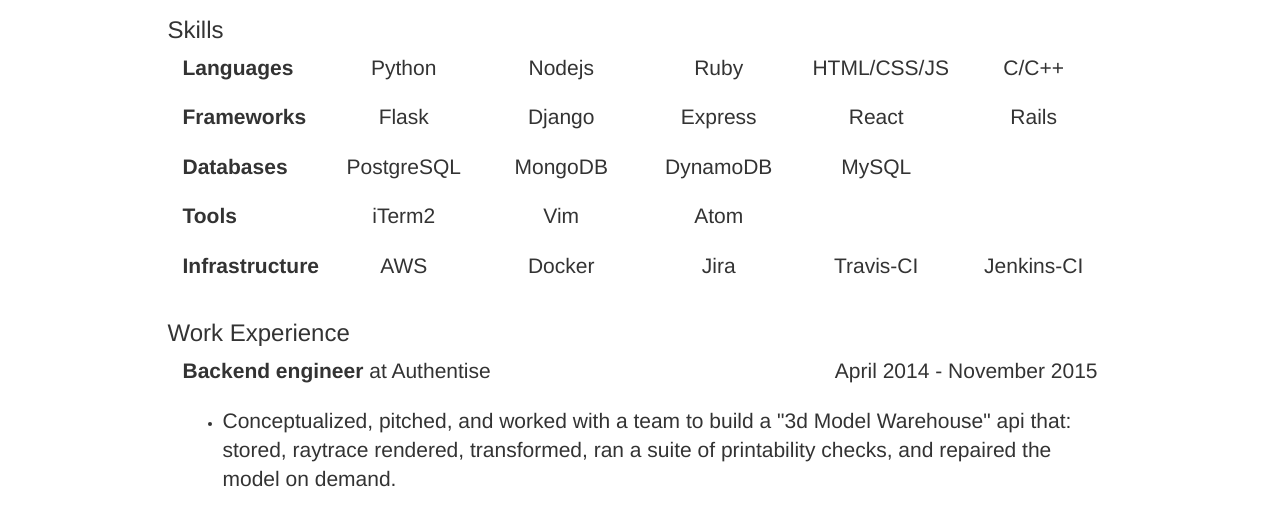
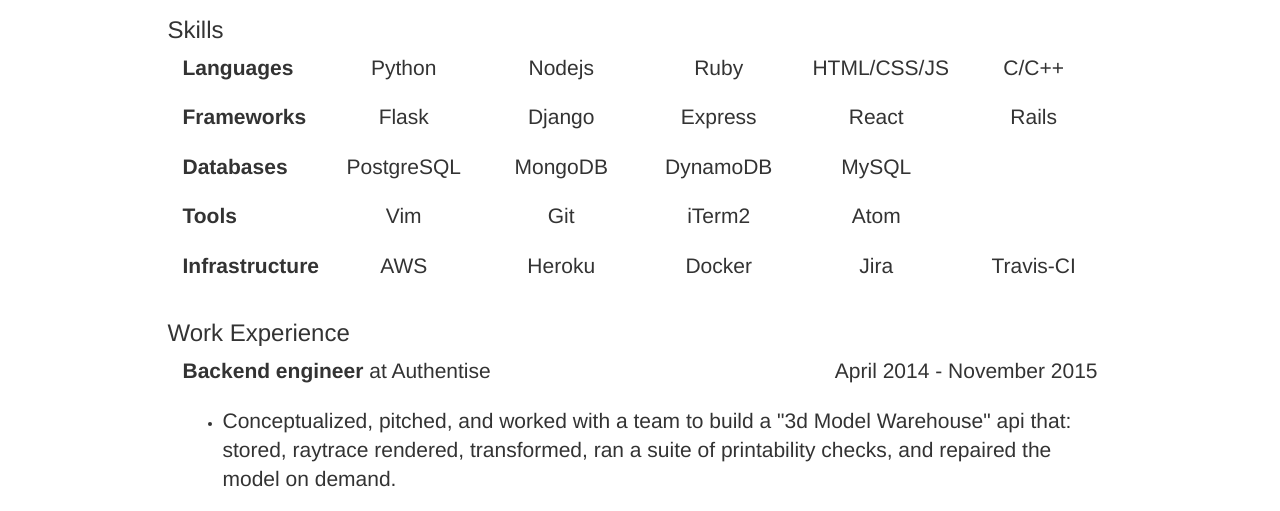
Before and after one commit to DoWhileGeek/resume, a plain HTML site: page index.html in a window 1280 px wide. Shown: the part 271-782 px from the top of the page. Drawn offline with nearby package versions, Linux system fonts and the light colour scheme.

Commit message:
rework tools and infrastructure

```diff
--- a/index.html
+++ b/index.html
@@ -117,10 +117,13 @@
                                 <p class="lead"><b>Tools</b></p>
                             </div>
                             <div class="col-xs-2">
-                                <p class="lead text-center">iTerm2</p>
+                                <p class="lead text-center">Vim</p>
                             </div>
                             <div class="col-xs-2">
-                                <p class="lead text-center">Vim</p>
+                                <p class="lead text-center">Git</p>
+                            </div>
+                            <div class="col-xs-2">
+                                <p class="lead text-center">iTerm2</p>
                             </div>
                             <div class="col-xs-2">
                                 <p class="lead text-center">Atom</p>
@@ -134,6 +137,9 @@
                                 <p class="lead text-center">AWS</p>
                             </div>
                             <div class="col-xs-2">
+                                <p class="lead text-center">Heroku</p>
+                            </div>
+                            <div class="col-xs-2">
                                 <p class="lead text-center">Docker</p>
                             </div>
                             <div class="col-xs-2">
@@ -141,9 +147,6 @@
                             </div>
                             <div class="col-xs-2">
                                 <p class="lead text-center">Travis-CI</p>
-                            </div>
-                            <div class="col-xs-2">
-                                <p class="lead text-center">Jenkins-CI</p>
                             </div>
                         </div>
                     </div>
```
